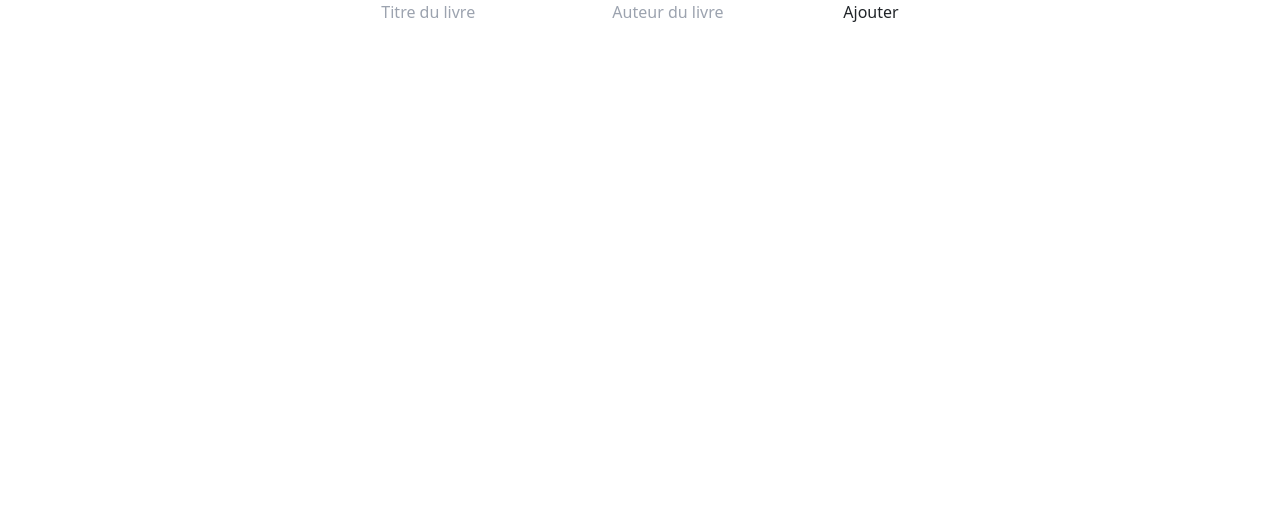
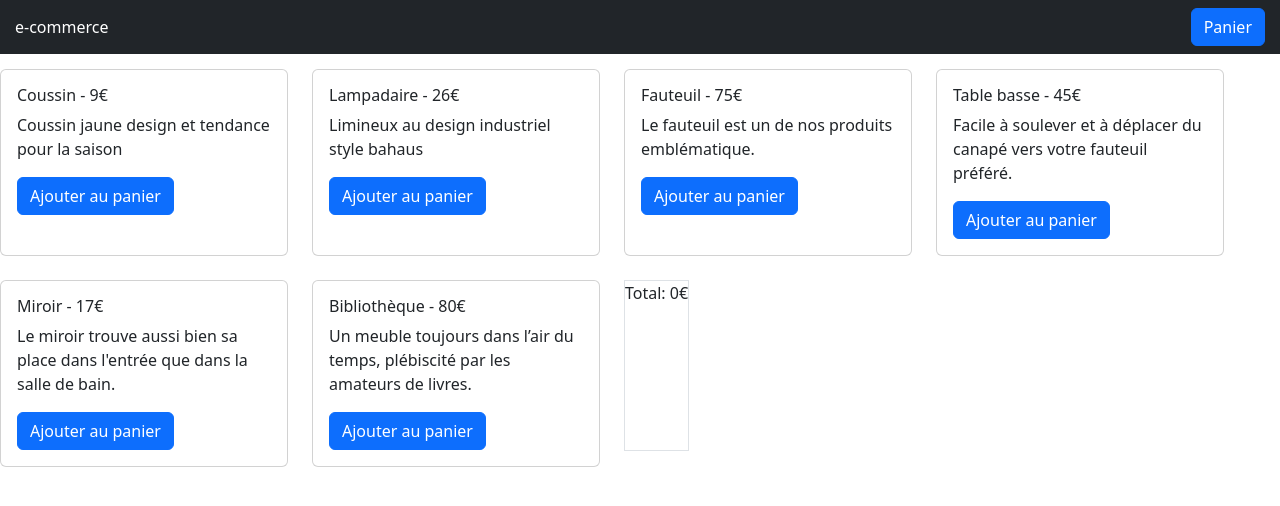
Before and after one commit to Nashka92/react-cda4, a React (Create React App) app: page / in a window 1280 px wide. Shown: the top 506 px of the page. Built offline with nearby package versions, Linux system fonts and the light colour scheme.

Commit message:
feat(tp-ecommerce): import provider

```diff
--- a/src/App.js
+++ b/src/App.js
@@ -1,17 +1,38 @@
-import React from "react";
+import React, { useState } from "react";
 import "./App.css";
 import "bootstrap/dist/css/bootstrap.min.css";
-import { BookProvider } from "./components/exercice_9/BookContext";
-import  Card  from "./components/exercice_9/Card";
-import  Form  from "./components/exercice_9/Form";
+import { CartProvider } from "./components/tp_e_commerce/share/CartContext";
+import CardItems from "./components/tp_e_commerce/CardItems";
+import CartModal from "./components/tp_e_commerce/CartModal";
 
 function App() {
+  const [isModalOpen, setModalOpen] = useState(false); // un state initialisé a false pour que la modal soit par défaut fermé
+
+  // fonction onClose modal et elle inverse juste l'état de isModalOpen pour qu'elle se ferme
+  const onCloseModal = () => {
+    setModalOpen(!isModalOpen); // inversion de l'état de la modal
+  };
+
   return (
-    <div className="App">
-      <BookProvider>
-        <Form />
-        <Card />
-      </BookProvider>
+    <div>
+      <nav
+        class="navbar bg-dark text-white"
+        style={{ marginBottom: "15px" }}
+        data-bs-theme="dark"
+      >
+        <div className="ml-[15px]">e-commerce</div>
+        <button
+          className="btn btn-primary"
+          style={{ marginRight: "15px" }}
+          onClick={setModalOpen}
+        >
+          Panier
+        </button>
+      </nav>
+      <CartProvider>
+        <CartModal isOpen={isModalOpen} onCloseModal={onCloseModal} />
+        <CardItems />
+      </CartProvider>
     </div>
   );
 }
```
